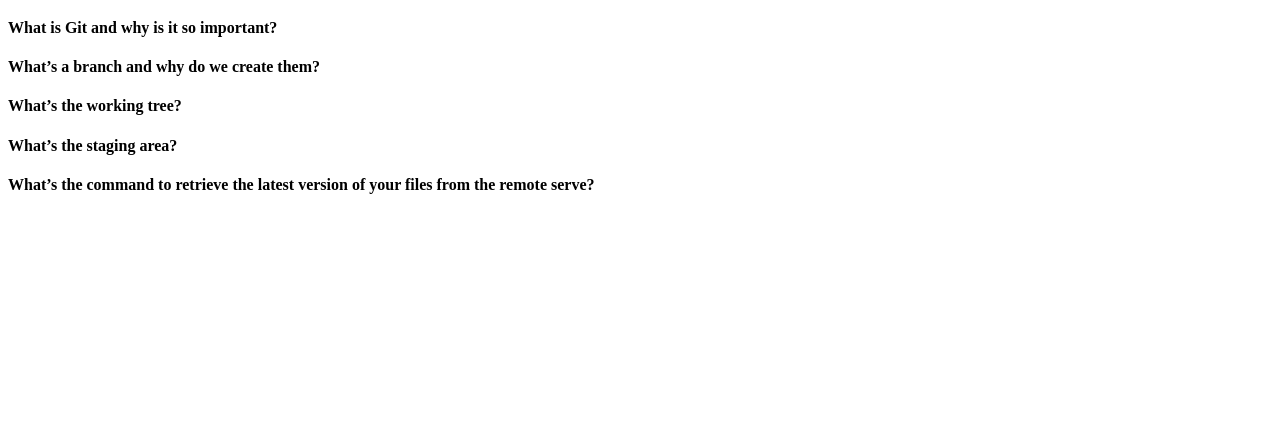
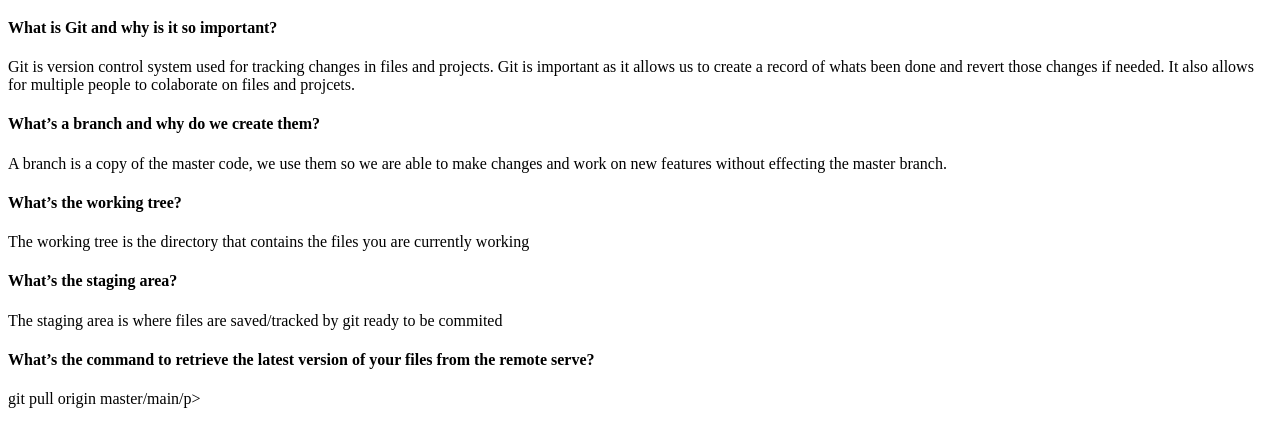
Before and after one commit to MrN0vember/git-adventure, a plain HTML site: page index.html in a window 1280 px wide. Shown: the part 61-508 px from the top of the page. Drawn offline with Linux system fonts and the light colour scheme.

Commit message:
branch created, questions answered

```diff
--- a/index.html
+++ b/index.html
@@ -7,11 +7,16 @@
     <title>Git Adventure</title>
 </head>
 <body>
-   <h1>Git Quiz:</h1>
-   <h4>What is Git and why is it so important?</h4>
+    <h1>Git Quiz:</h1>
+    <h4>What is Git and why is it so important?</h4>
+    <p>Git is version control system used for tracking changes in files and projects. Git is important as it allows us to create a record of whats been done and revert those changes if needed. It also allows for multiple people to colaborate on files and projcets.</p>
     <h4>What’s a branch and why do we create them?</h4>
+    <p>A branch is a copy of the master code, we use them so we are able to make changes and work on new features without effecting the master branch.</p>
     <h4>What’s the working tree?</h4>
+    <p>The working tree is the directory that contains the files you are currently working</p>
     <h4>What’s the staging area?</h4>
+    <p>The staging area is where files are saved/tracked by git ready to be commited</p>
     <h4>What’s the command to retrieve the latest version of your files from the remote serve?</h4>
+    <p>git pull origin master/main/p>
 </body>
 </html>
```
